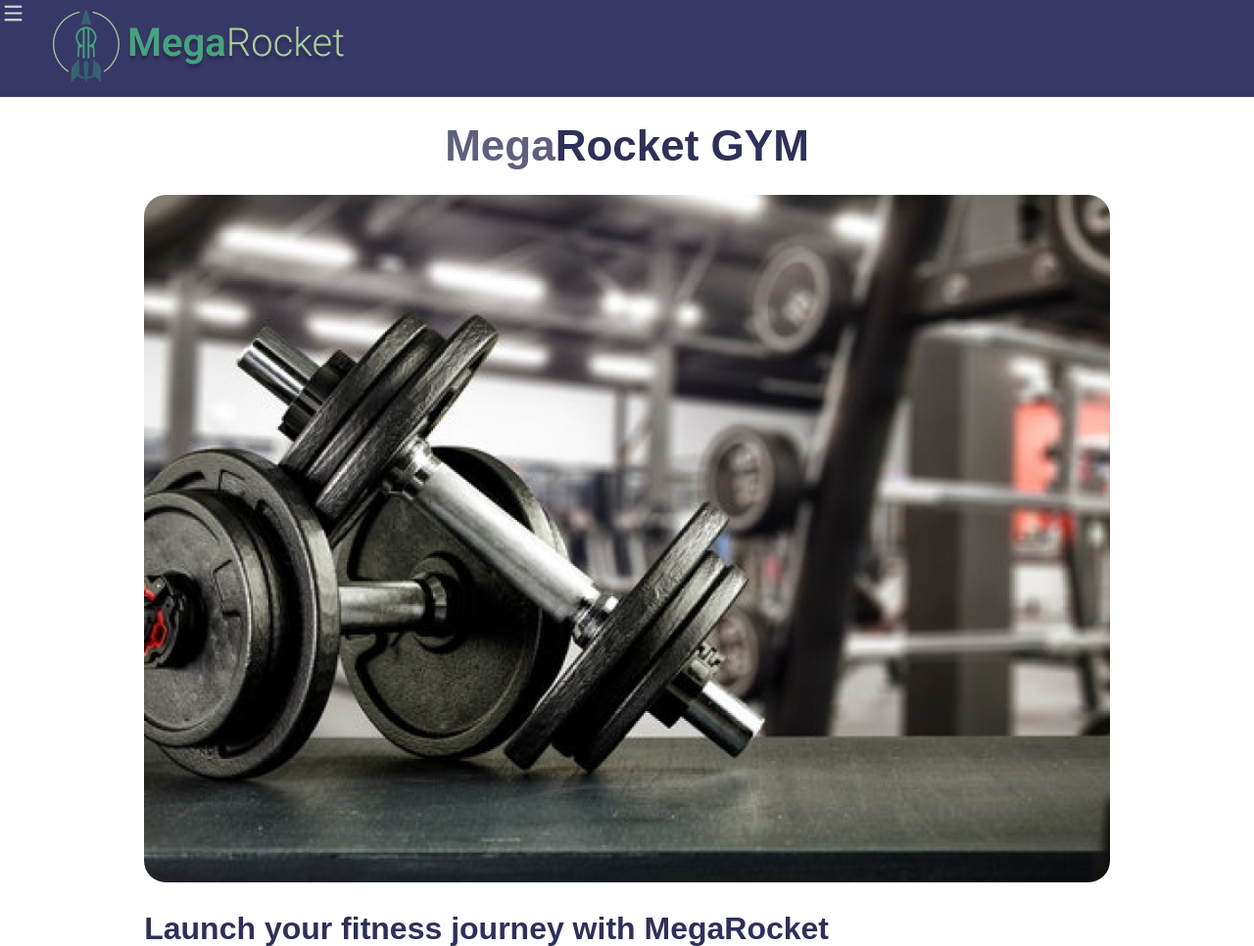
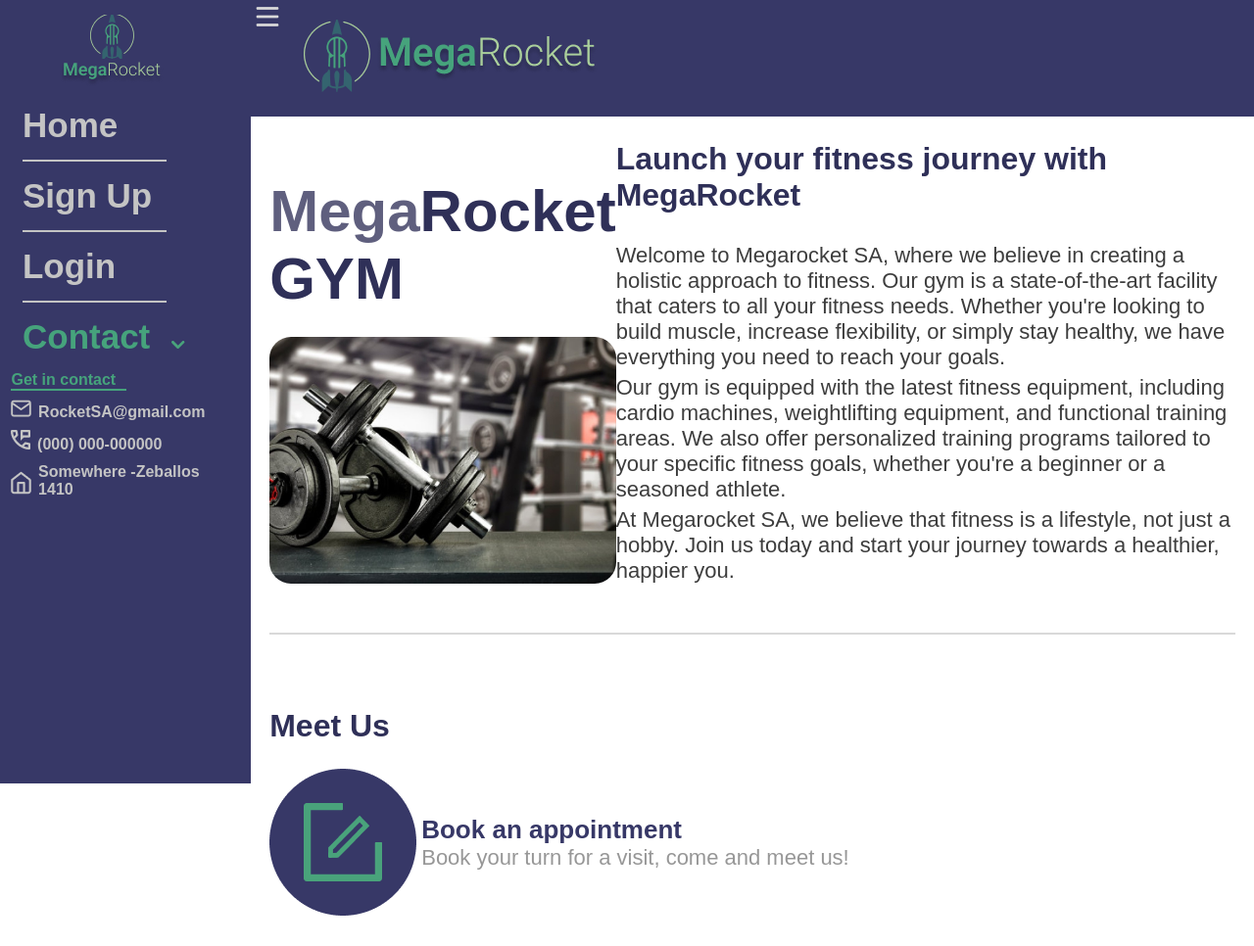
Before and after one commit to Gianluca27/BaSP-M2023, a plain HTML site: page Week-04/index.html in a window 1280 px wide. Shown: the top 966 px of the page at 98% size. Drawn offline with Linux system fonts and the light colour scheme.

Commit message:
BaSP-W04: Started style for desktop

```diff
--- a/Week-04/css/header.css
+++ b/Week-04/css/header.css
@@ -3,6 +3,7 @@ header {
     position: sticky;
     display: flex;
     top: 0;
+    width: 100%;
     background-color: #373867;
 }
 
@@ -10,14 +11,26 @@ header {
     margin-right: 20px;
 }
 
-.menu img {
-    width: 80%;
+.alt-logo img {
+    padding: 20px 0;
 }
 
-.alt-logo img {
-    padding: 10px 0;
+@media only screen and (min-width: 1024px) {
+    header {
+        position: -webkit-sticky;
+        position: sticky;
+        display: flex;
+        top: 0;
+        width: 80%;
+        margin-left: 20%;
+        background-color: #373867;
+    }
+
+    .menu {
+        margin-right: 20px;
+    }
+
+    .alt-logo img {
+        padding: 20px 0;
+    }
 }
-
-@media only screen and (min-height: 1024px){
-
-}
--- a/Week-04/css/main.css
+++ b/Week-04/css/main.css
@@ -1,6 +1,11 @@
 main {
     display: flex;
     flex-direction: column;
+}
+
+.us article {
+    display: flex;
+    flex-direction: column-reverse;
 }
 
 .us img {
@@ -31,8 +36,7 @@ main {
 }
 
 .meet-us img {
-    width: 30%;
-    height: 30%;
+    max-width: 50%;
     margin-right: 5px;
 }
 
@@ -146,7 +150,6 @@ form button {
 }
 
 .gym-section article {
-    box-sizing: border-box;
     border: 2px solid #49A37B;
     border-radius: 8px;
     margin-bottom: 20px;
@@ -164,26 +167,6 @@ form button {
 }
 
 @media only screen and (min-width: 600px) {
-    section {
-        width: 77%;
-    }
-
-    h1 {
-        font-size: 44px;
-    }
-
-    h2 {
-        font-size: 32px;
-    }
-
-    h3 {
-        font-size: 26px;
-    }
-
-    p {
-        font-size: 22px;
-    }
-
     .contact-us label {
         font-size: 20px;
     }
@@ -196,3 +179,13 @@ form button {
         font-size: 20px;
     }
 }
+
+@media only screen and (min-width: 1024px) {
+    .us {
+        display: flex;
+    }
+
+    .us img {
+
+    }
+}
--- a/Week-04/css/sidebar.css
+++ b/Week-04/css/sidebar.css
@@ -1,8 +1,9 @@
     aside {
+        display: flex;
         position: fixed;
         top: 0;
         left: 0;
-    width: 17%;
+        width: 20%;
         height: 100%;
         background-color: #373867;
     }
@@ -53,9 +54,3 @@ nav p {
         margin-top: 4%;
         margin-left: 5%;
     }
-
-@media screen (max-height: 1024) {
-    aside {
-        overflow: hidden;
-    }
-}
--- a/Week-04/css/styles.css
+++ b/Week-04/css/styles.css
@@ -12,7 +12,6 @@ section {
 }
 
 h1 {
-    text-align: center;
     padding: 25px 0;
     font-size: 36px;
     font-weight: 700;
@@ -33,3 +32,36 @@ h3 {
 p {
     font-size: 18px;
 }
+
+@media only screen and (min-width: 600px) {
+    section {
+        width: 77%;
+    }
+
+    h1 {
+        font-size: 44px;
+    }
+
+    h2 {
+        font-size: 32px;
+    }
+
+    h3 {
+        font-size: 26px;
+    }
+
+    p {
+        font-size: 22px;
+    }
+}
+
+@media only screen and (min-width: 1024px) {
+    section {
+        margin-left: 20%;
+        align-self: right;
+    }
+
+    h1 {
+        font-size: 60px;
+    }
+}
--- a/Week-04/index.html
+++ b/Week-04/index.html
@@ -23,7 +23,7 @@
                 <img src="../assets/images/mega-rocket.png" alt="megarocket logo">
             </div>
         </header>
-        <!-- <aside>
+        <aside>
             <nav>
                 <div class="logo">
                     <img src="../assets/images/mega-rocket-2.png" alt="alternative megarocket logo">
@@ -51,11 +51,14 @@
                     </div>
                 </div>
             </nav>
-        </aside> -->
+        </aside>
         <main>
             <section class="us">
+                <article>
+                    <img src="../assets/images/dumbells.jpg" alt="dumbells on a gym">
                     <h1>Mega<span>Rocket GYM</span></h1>
-                <img src="../assets/images/dumbells.jpg" alt="dumbells on a gym">
+                </article>
+                <div>
                     <h2>Launch your fitness journey with MegaRocket</h2>
                     <p>
                         Welcome to Megarocket SA, where we believe in creating a holistic approach to fitness.
@@ -72,6 +75,7 @@
                         At Megarocket SA, we believe that fitness is a lifestyle, not just a hobby.
                         Join us today and start your journey towards a healthier, happier you.
                     </p>
+                </div>
             </section>
             <section class="meet-us">
                 <h2>Meet Us</h2>
```
Lines whose indentation alone changed are shown as unchanged.
